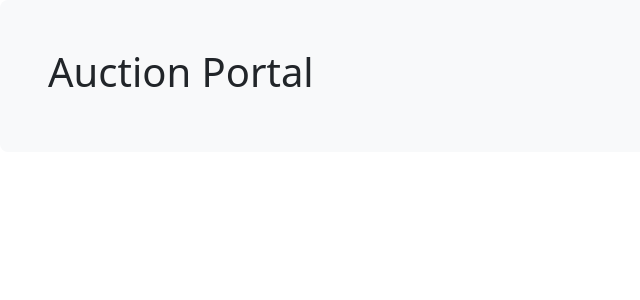
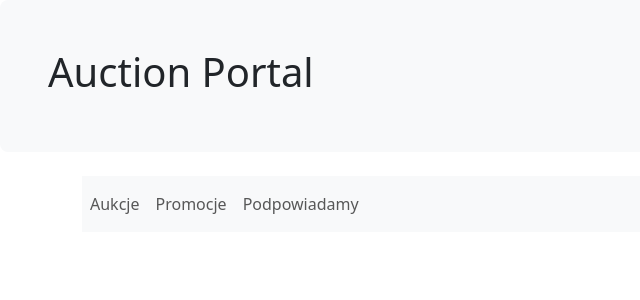
Before and after one commit to mateuszszulc/20240709-vue, a Vue app in the folder auction-portal/: page /auctions in a window 1280 px wide. Before the commit this address had no page. Shown: the top 300 px of the page, without its empty margins (0-640 px from the left). Built offline with nearby package versions, Linux system fonts and the light colour scheme.

Commit message:
task(03 AP): TheMainMenu - initial - template.

```diff
--- a/auction-portal/src/App.vue
+++ b/auction-portal/src/App.vue
@@ -1,13 +1,16 @@
 <script setup>
 import TheHeader from '@/components/TheHeader.vue'
+import TheMainMenu from '@/components/TheMainMenu.vue'
 
 // const sth = 1_000_000
 </script>
 
 <template>
   <TheHeader />
-
-  <!-- <RouterView /> -->
+  <main class="container">
+    <TheMainMenu />
+    <!-- <RouterView /> -->
+  </main>
 </template>
 
 <style scoped></style>
--- /dev/null
+++ b/auction-portal/src/components/TheMainMenu.vue
@@ -0,0 +1,22 @@
+<script setup></script>
+
+<template>
+  <nav class="navbar navbar-expand-lg navbar-light bg-light">
+    <button class="navbar-toggler" type="button">
+      <span class="navbar-toggler-icon"></span>
+    </button>
+    <div class="collapse navbar-collapse show">
+      <ul class="navbar-nav">
+        <li class="nav-item active">
+          <a class="nav-link" href="auctions">Aukcje</a>
+        </li>
+        <li class="nav-item">
+          <a class="nav-link" href="promotions">Promocje</a>
+        </li>
+        <li class="nav-item">
+          <a class="nav-link" href="advices">Podpowiadamy</a>
+        </li>
+      </ul>
+    </div>
+  </nav>
+</template>
```
